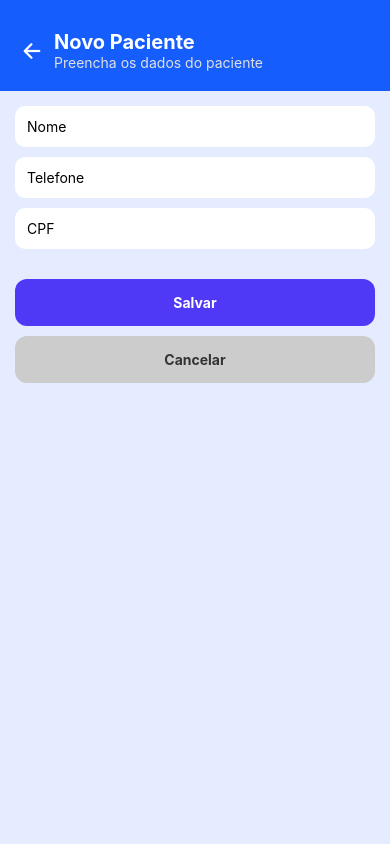
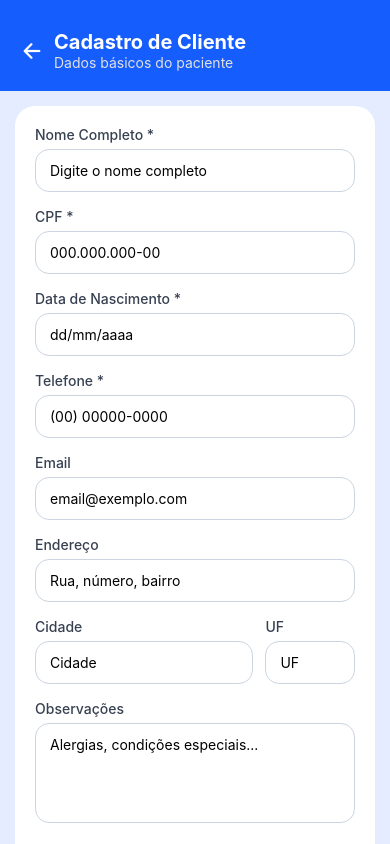
Before and after one commit to Leonardo-do-Playstation/Paulistinha_ClinicaMedica, a React Native app: screen /CreatePatient in a window 390 px wide. Built offline with nearby package versions, Linux system fonts and the light colour scheme.

Commit message:
refact: changes patient fields form register

```diff
--- a/src/screens/HomeCardScreens/ManagerPatients/CreatePatients/CreatePatient.tsx
+++ b/src/screens/HomeCardScreens/ManagerPatients/CreatePatients/CreatePatient.tsx
@@ -1,5 +1,12 @@
 import React, { useState } from "react";
-import { View, Text, TextInput, TouchableOpacity } from "react-native";
+import {
+  View,
+  Text,
+  TextInput,
+  TouchableOpacity,
+  ScrollView,
+} from "react-native";
+
 import { useNavigation } from "@react-navigation/native";
 import { TitleCard } from "../../../../components/TitleCard/TitleCard";
 import { styles } from "./CreatePatientStyle";
@@ -8,61 +15,179 @@ export default function CreatePatient() {
   const navigation: any = useNavigation();
 
   const [name, setName] = useState("");
+  const [cpf, setCpf] = useState("");
+  const [birthDate, setBirthDate] = useState("");
   const [phone, setPhone] = useState("");
-  const [cpf, setCpf] = useState("");
+  const [email, setEmail] = useState("");
+  const [address, setAddress] = useState("");
+  const [city, setCity] = useState("");
+  const [uf, setUf] = useState("");
+  const [notes, setNotes] = useState("");
+
+  function handleSave() {
+    if (!name || !cpf || !birthDate || !phone) {
+      alert("Preencha todos os campos obrigatórios!");
+      return;
+    }
+
+    console.log({
+      name,
+      cpf,
+      birthDate,
+      phone,
+      email,
+      address,
+      city,
+      uf,
+      notes,
+    });
+
+    navigation.goBack();
+  }
 
   return (
     <View style={{ flex: 1, backgroundColor: "#E5ECFF" }}>
       <TitleCard
-        title="Novo Paciente"
-        subtitle="Preencha os dados do paciente"
+        title="Cadastro de Cliente"
+        subtitle="Dados básicos do paciente"
         backgroundColor="#155DFC"
         onBack={() => navigation.goBack()}
-      ></TitleCard>
+      />
 
-      <View style={{ padding: 15 }}>
+      <ScrollView
+        contentContainerStyle={styles.container}
+        showsVerticalScrollIndicator={false}
+      >
+        <View style={styles.formCard}>
+          <Text style={styles.label}>
+            Nome Completo *
+          </Text>
+
           <TextInput
-          placeholder="Nome"
+            placeholder="Digite o nome completo"
             value={name}
             onChangeText={setName}
             style={styles.inputStyle}
           />
 
+          <Text style={styles.label}>
+            CPF *
+          </Text>
+
           <TextInput
-          placeholder="Telefone"
+            placeholder="000.000.000-00"
+            value={cpf}
+            onChangeText={setCpf}
+            style={styles.inputStyle}
+          />
+
+          <Text style={styles.label}>
+            Data de Nascimento *
+          </Text>
+
+          <TextInput
+            placeholder="dd/mm/aaaa"
+            value={birthDate}
+            onChangeText={setBirthDate}
+            style={styles.inputStyle}
+          />
+
+          <Text style={styles.label}>
+            Telefone *
+          </Text>
+
+          <TextInput
+            placeholder="(00) 00000-0000"
             value={phone}
             onChangeText={setPhone}
             style={styles.inputStyle}
           />
 
+          <Text style={styles.label}>
+            Email
+          </Text>
+
           <TextInput
-          placeholder="CPF"
-          value={cpf}
-          onChangeText={setCpf}
+            placeholder="email@exemplo.com"
+            value={email}
+            onChangeText={setEmail}
             style={styles.inputStyle}
           />
 
+          <Text style={styles.label}>
+            Endereço
+          </Text>
+
+          <TextInput
+            placeholder="Rua, número, bairro"
+            value={address}
+            onChangeText={setAddress}
+            style={styles.inputStyle}
+          />
+
+          <View style={styles.row}>
+            <View style={styles.cityContainer}>
+              <Text style={styles.label}>
+                Cidade
+              </Text>
+
+              <TextInput
+                placeholder="Cidade"
+                value={city}
+                onChangeText={setCity}
+                style={styles.inputStyle}
+              />
+            </View>
+
+            <View style={styles.ufContainer}>
+              <Text style={styles.label}>
+                UF
+              </Text>
+
+              <TextInput
+                placeholder="UF"
+                value={uf}
+                onChangeText={setUf}
+                style={styles.inputStyle}
+                maxLength={2}
+              />
+            </View>
+          </View>
+
+          <Text style={styles.label}>
+            Observações
+          </Text>
+
+          <TextInput
+            placeholder="Alergias, condições especiais..."
+            value={notes}
+            onChangeText={setNotes}
+            style={styles.textArea}
+            multiline
+            numberOfLines={4}
+          />
+
+          <View style={styles.buttonsContainer}>
             <TouchableOpacity
-          style={styles.button}
-          onPress={() => {
-            if (!name || !phone || !cpf) {
-              alert("Preencha todos os campos!");
-              return;
-            }
-            console.log({ name, phone, cpf });
-            navigation.goBack();
-          }}
+              style={styles.cancelButton}
+              onPress={() => navigation.goBack()}
             >
-          <Text style={{ color: "#fff", fontWeight: "bold" }}>Salvar</Text>
+              <Text style={styles.cancelText}>
+                Cancelar
+              </Text>
             </TouchableOpacity>
 
             <TouchableOpacity
-          style={[styles.button, { backgroundColor: "#ccc", marginTop: 10 }]}
-          onPress={() => navigation.goBack()}
+              style={styles.saveButton}
+              onPress={handleSave}
             >
-          <Text style={{ color: "#333", fontWeight: "bold" }}>Cancelar</Text>
+              <Text style={styles.saveText}>
+                Salvar
+              </Text>
             </TouchableOpacity>
           </View>
         </View>
+      </ScrollView>
+    </View>
   );
 }
--- a/src/screens/HomeCardScreens/ManagerPatients/CreatePatients/CreatePatientStyle.tsx
+++ b/src/screens/HomeCardScreens/ManagerPatients/CreatePatients/CreatePatientStyle.tsx
@@ -1,17 +1,91 @@
 import { StyleSheet } from "react-native";
 
 export const styles = StyleSheet.create({
-  button: {
-    backgroundColor: "#4F39F6",
+  container: {
     padding: 15,
-    borderRadius: 12,
+  },
+
+  formCard: {
+    backgroundColor: "#FFFFFF",
+    borderRadius: 20,
+    padding: 20,
+    elevation: 3,
+    marginBottom: 30,
+  },
+
+  label: {
+    fontSize: 14,
+    color: "#374151",
+    marginBottom: 6,
+    fontWeight: "500",
+  },
+
+  inputStyle: {
+    backgroundColor: "#FFFFFF",
+    borderWidth: 1,
+    borderColor: "#CBD5E1",
+    borderRadius: 14,
+    paddingHorizontal: 14,
+    paddingVertical: 12,
+    marginBottom: 16,
+    fontSize: 14,
+  },
+
+  textArea: {
+    backgroundColor: "#FFFFFF",
+    borderWidth: 1,
+    borderColor: "#CBD5E1",
+    borderRadius: 14,
+    paddingHorizontal: 14,
+    paddingVertical: 12,
+    marginBottom: 20,
+    fontSize: 14,
+    height: 100,
+    textAlignVertical: "top",
+  },
+
+  row: {
+    flexDirection: "row",
+    justifyContent: "space-between",
+  },
+
+  cityContainer: {
+    width: "68%",
+  },
+
+  ufContainer: {
+    width: "28%",
+  },
+
+  buttonsContainer: {
+    flexDirection: "row",
+    justifyContent: "space-between",
+    marginTop: 10,
+  },
+
+  cancelButton: {
+    backgroundColor: "#E2E8F0",
+    width: "48%",
+    paddingVertical: 14,
+    borderRadius: 14,
     alignItems: "center",
-    marginTop: 20,
   },
-  inputStyle: {
-    backgroundColor: "#fff",
-    padding: 12,
-    borderRadius: 10,
-    marginBottom: 10,
+
+  saveButton: {
+    backgroundColor: "#155DFC",
+    width: "48%",
+    paddingVertical: 14,
+    borderRadius: 14,
+    alignItems: "center",
+  },
+
+  cancelText: {
+    color: "#475569",
+    fontWeight: "bold",
+  },
+
+  saveText: {
+    color: "#FFFFFF",
+    fontWeight: "bold",
   },
 });
```
Lines whose indentation alone changed are shown as unchanged.
